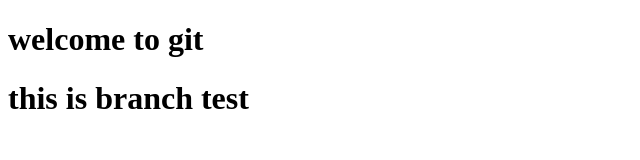
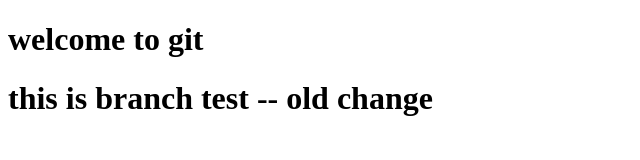
Before and after one commit to ironman624142/newone, a plain HTML site: page index.html in a window 1280 px wide. Shown: the whole page, without its empty margins (0-640 px from the left). Drawn offline with Linux system fonts and the light colour scheme.

Commit message:
Update index.html new one

```diff
--- a/index.html
+++ b/index.html
@@ -8,6 +8,6 @@
 </head>
 <body>
     <h1>welcome to git</h1>
-    <h1>this is branch test</h1>
+    <h1>this is branch test -- old change</h1>
 </body>
 </html>
```
